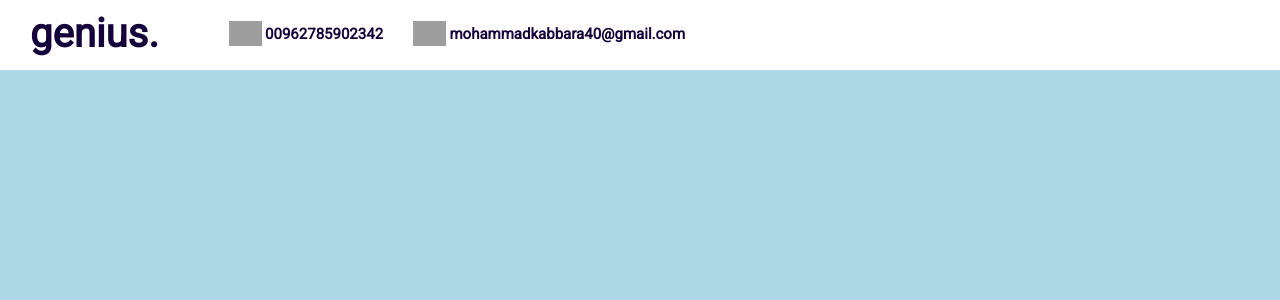
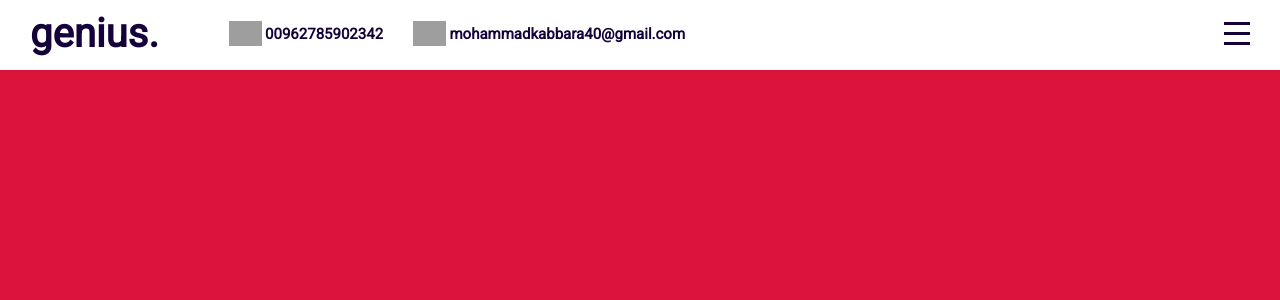
Before and after one commit to mohammadkabbara/myPortfolio, a React (Create React App) app: page / in a window 1280 px wide. Shown: the top 300 px of the page. Built offline with nearby package versions, Linux system fonts and the light colour scheme; grey boxes are pictures that could not be loaded; a web font is replaced by a local one.

Commit message:
topBar done

```diff
--- a/src/App.jsx
+++ b/src/App.jsx
@@ -4,19 +4,25 @@
 import Testimoinals from "./component/testimoinals/Testimoinals";
 import Work from "./component/work/Work";
 import Intro from "./component/intro/Intro";
+import Menu from "./component/menu/Menu";
+
+
 import "./app.scss";
+import { useState } from "react";
 
 
 
 function App() {
+  const [menuOpen,setMenuOpen] = useState(false)
   return (
     <div className="app">
+        <TopBar menuOpen={menuOpen} setMenuOpen={setMenuOpen}/>
+        <Menu menuOpen={menuOpen} setMenuOpen={setMenuOpen}/>
 
-      <TopBar/>
+
       <div className="section">
-
+        <Intro/>
         <Contact/>
-        <Intro/>
         <Protifolio/>
         <Testimoinals/>
         <Work/>
--- /dev/null
+++ b/src/component/menu/Menu.jsx
@@ -0,0 +1,37 @@
+import "./Menu.scss";
+
+export default function Menu({ menuOpen, setMenuOpen }) {
+    return (
+        <div className={"menu "  + (menuOpen && "active")}>
+            <ul>
+
+                <li onClick={()=>setMenuOpen(false)}>
+                    <a href="#Intro">Home</a>
+                </li>
+
+
+                <li onClick={()=>setMenuOpen(false)}>
+                    <a href="#contact">Contact</a>
+                </li>
+
+
+                <li onClick={()=>setMenuOpen(false)}>
+                    <a href="#protifol">Protifolio</a>
+                </li>
+
+
+                <li onClick={()=>setMenuOpen(false)}>
+                    <a href="#Testimoinals">Testimoinals</a>
+                </li>
+
+
+                <li onClick={()=>setMenuOpen(false)}>
+                    <a href="#work">Works</a>
+                </li>
+
+
+            </ul>
+
+        </div>
+    )
+}
--- /dev/null
+++ b/src/component/menu/Menu.scss
@@ -0,0 +1,45 @@
+@import "../../global.scss";
+
+
+.menu{
+    height: 100vh;
+    width: 300px;
+    background-color:$mainColor;
+    position:fixed;
+    top: 0;
+    right: -300px;
+    z-index: 2;
+    display:flex;
+    flex-direction:column;
+    align-items: center;
+    justify-content:center;
+    transition: all 1s ease-in-out;
+
+    &.active{
+        right: 0;
+    }
+
+    ul{
+        margin: 0;
+        padding: 0;
+        list-style: none;
+        font-size:30px;
+        font-weight: 300;
+        color: rgb(255, 255, 255);
+        width: 60%;
+
+        li{
+
+            margin-bottom: 25px;
+            a{
+                font-size:inherit;
+                color:inherit;
+                text-decoration:none;
+            }
+
+            &:hover{
+                font-weight: 500;
+            }
+        }
+    }
+}
--- a/src/component/topBar/TopBar.jsx
+++ b/src/component/topBar/TopBar.jsx
@@ -1,8 +1,8 @@
 import "./TopBar.scss";
 
-export default function TopBar() {
+export default function TopBar({ menuOpen, setMenuOpen }) {
     return (
-        <div className="TopBar">
+        <div className={"TopBar " + (menuOpen && "active")}>
             <div className="wrapper">
                 <div className="left">
 
@@ -17,7 +17,7 @@
           </div>
 
           <div className="itemContainer">
-         <img src="https://www.creativefabrica.com/wp-content/uploads/2019/04/Mail-icon-by-ahlangraphic-55-580x386.jpg" alt="" className="icon"/>
+         <img src="https://icons-for-free.com/iconfiles/png/512/mail+icon-1320183704725127707.png" alt="" className="icon"/>
 
          <span>mohammadkabbara40@gmail.com</span>
           </div>
@@ -25,6 +25,13 @@
 
 
                 <div className="right">
+                    <div className="hamburger" onClick={()=>setMenuOpen(!menuOpen)}>
+
+
+                        <span className="line1"></span>
+                        <span className="line2"></span>
+                        <span className="line3"></span>
+                    </div>
 
 
                 </div>
--- a/src/component/topBar/TopBar.scss
+++ b/src/component/topBar/TopBar.scss
@@ -7,7 +7,8 @@
     color:$mainColor;
     position: fixed;
     top: 0;
-    z-index: 2;
+    z-index: 3;
+    transition: all 1s ease;
 
     .wrapper {
         padding:10px 30px;
@@ -47,5 +48,44 @@
                 font-weight:700;
             }
         }
+
+        .right{
+            .hamburger{
+                width:26px;
+                height:22.5px;
+                display:flex;
+                flex-direction:column;
+                justify-content: space-between;
+                cursor: pointer;
+
+                span{
+                    width: 100%;
+                    height: 3px;
+                    background-color:$mainColor;
+                    transform-origin: left;
+                    transition: all 2s ease;
+                }
+            }
+        }
+    }
+
+    &.active{
+        background-color:$mainColor;
+        color:white;
+        .hamburger{
+            span{
+                &:first-child{
+                    background-color:white;
+                    transform: rotate(50deg);
+                }
+                &:nth-child(2){
+                    opacity: 0;
+                }
+                &:last-child{
+                    background-color:white;
+                    transform: rotate(-50deg);
+                }
+            }
+        }
     }
 }
```
